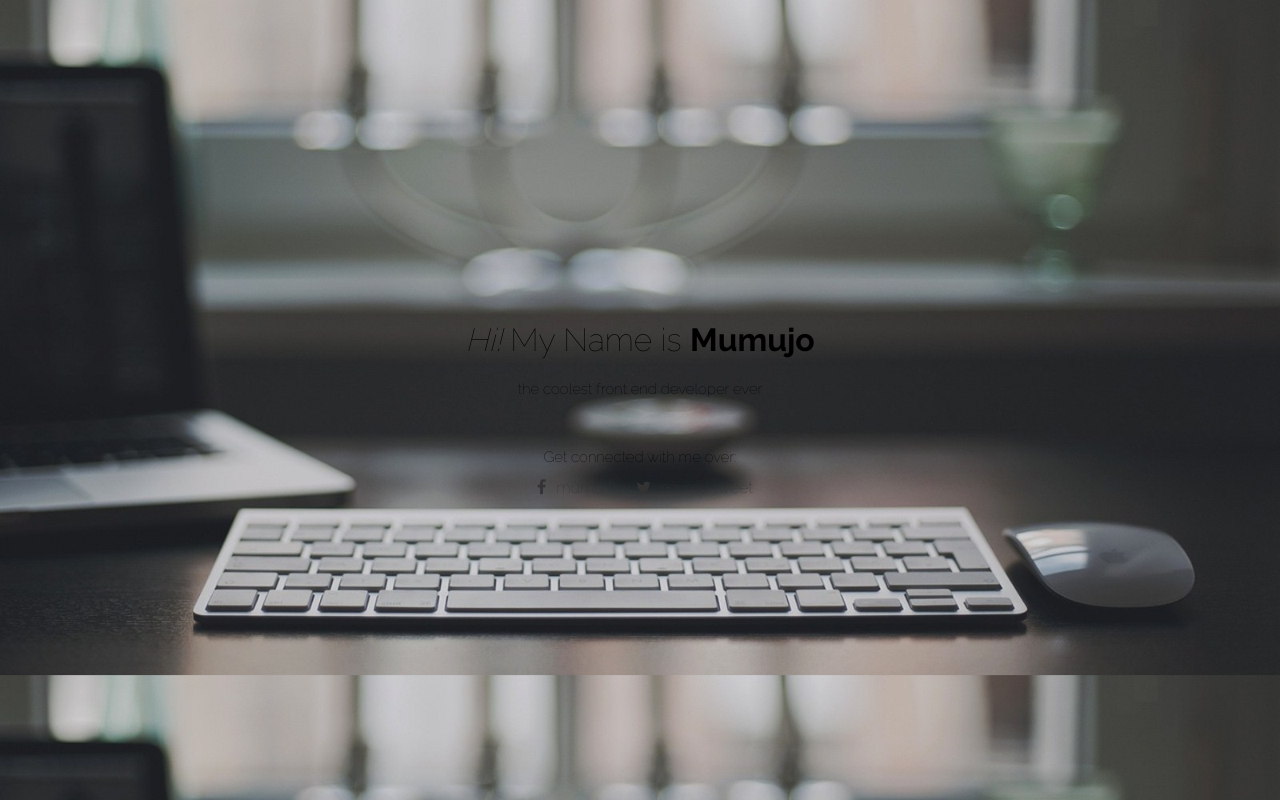
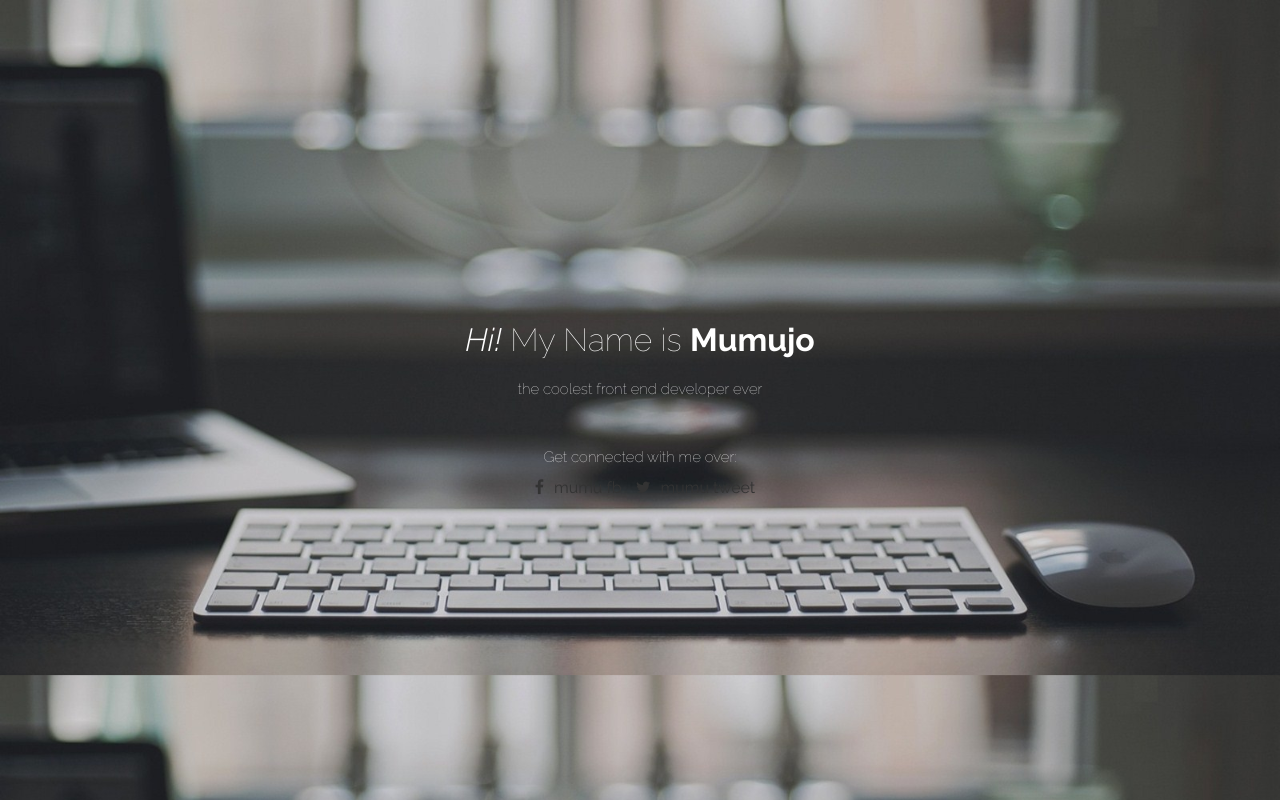
Before and after one commit to mumujox/mumujox.github.io, a plain HTML site: page index.html in a window 1280 px wide. Drawn offline with Linux system fonts and the light colour scheme.

Commit message:
Update style.css

```diff
--- a/style.css
+++ b/style.css
@@ -1,7 +1,10 @@
+@import url(https://fonts.googleapis.com/css?family=Raleway:400,300,300italic,400italic,500,600,600italic,700,700italic,500italic);
+
 body{
 	background-image:url(mumujox.jpg);
 	background-size:cover;
 	font-family:Raleway,Open Sans,Droid Sans,arial,sans-serif;
+	color:#FFF;
 }
 .bio{
 	width:600px;
@@ -12,15 +15,15 @@ body{
 	right:0;
 	bottom:0;
 	margin:auto;
-	text-align:center;
+	text-align:center;color:#FFF;
 }
 h1,h2{
-	font-weight:100;
+	font-weight:100;color:#FFF;
 }
 h2{
-	font-size:15px;
+	font-size:15px;color:#FFF;
 }
-.social-links{margin-top:50px;}
+.social-links{margin-top:50px;color:#FFF;}
 a{
 	color:#333;
 	text-decoration:none;
```
